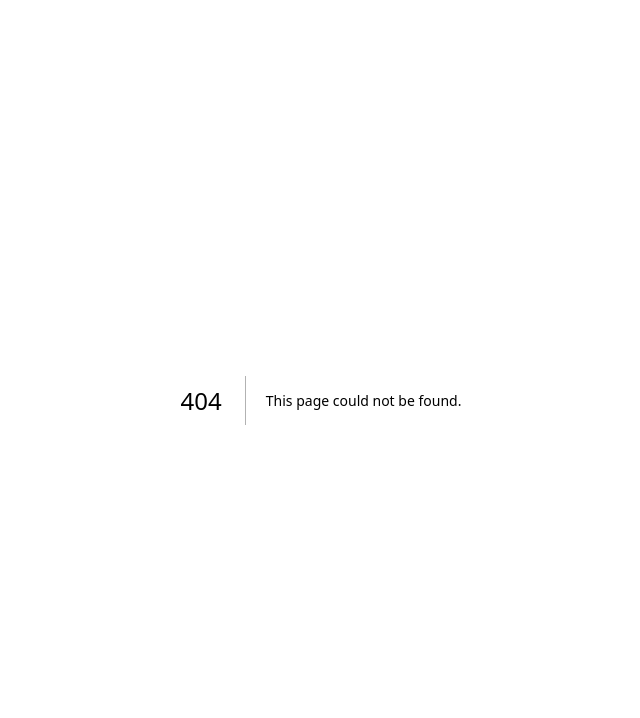
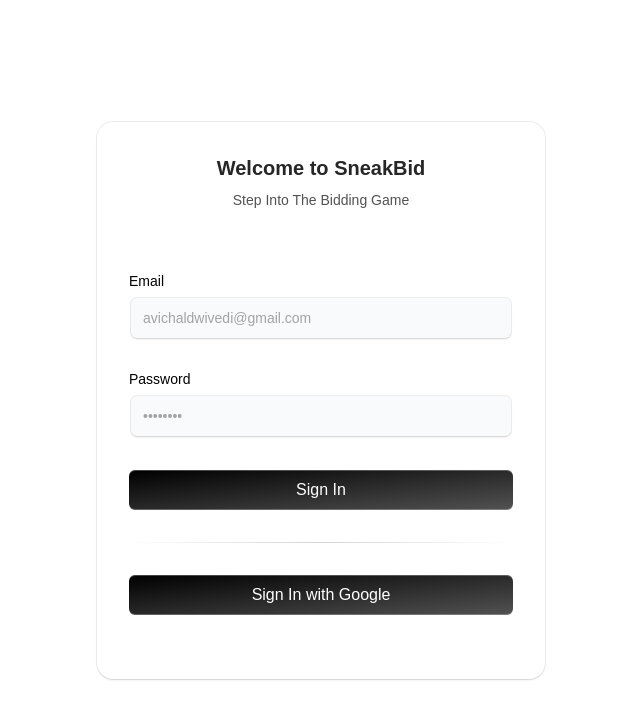
Before and after one commit to AvichalDwivedi2205/Sneak_fire_BAAS, a Next.js app: page /signin in a window 1280 px wide. Before the commit this address had no page. Shown: the top 718 px of the page, without its empty margins (319-959 px from the left). Built offline with nearby package versions, Linux system fonts and the light colour scheme; no server answers.

Commit message:
Adding signup and signin webpages

```diff
--- a/app/page.tsx
+++ b/app/page.tsx
@@ -4,7 +4,6 @@
 export default function Home() {
   return (
   <div>
-    <AuthForm isSignUp={true}/>
   </div>
   );
 }
--- /dev/null
+++ b/app/signin/page.tsx
@@ -0,0 +1,5 @@
+import AuthForm from "@/components/auth/auth";
+
+export default function Signin() {
+  return <AuthForm isSignUp={false} />;
+}
--- /dev/null
+++ b/app/signup/page.tsx
@@ -0,0 +1,5 @@
+import AuthForm from "@/components/auth/auth";
+
+export default function Signup() {
+  return <AuthForm isSignUp={true} />;
+}
--- a/components/auth/auth.tsx
+++ b/components/auth/auth.tsx
@@ -83,7 +83,7 @@
             type="button" // Type should be button for Google Sign-in
             onClick={handleGoogleProvider}
           >
-            Sign In with Google
+            {isSignUp ? "Sign Up" : "Sign In"} with Google
             <BottomGradient />
           </button>
         </form>
```
